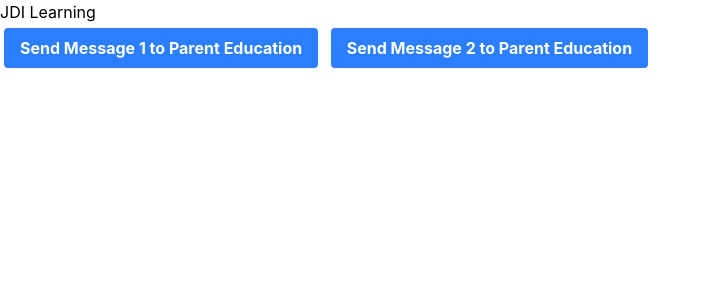
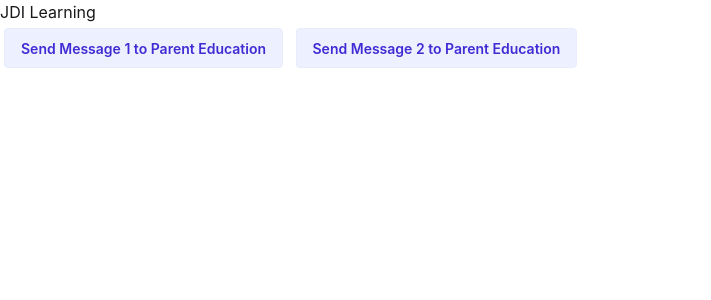
Before and after one commit to d57alpha/jdilearning, a SvelteKit app: page / in a window 1280 px wide. Shown: the top 300 px of the page, without its empty margins (0-711 px from the left). Built offline with nearby package versions, Linux system fonts and the light colour scheme.

Commit message:
Add more edu<->plugin messaging

```diff
--- a/package.json
+++ b/package.json
@@ -13,7 +13,8 @@
 		"@sveltejs/adapter-auto": "^7.0.1",
 		"@sveltejs/kit": "^2.57.0",
 		"@sveltejs/vite-plugin-svelte": "^7.0.0",
-		"@tailwindcss/vite": "^4.2.2",
+		"@tailwindcss/vite": "^0.0.0-insiders.f3fdda2",
+		"daisyui": "^5.5.19",
 		"svelte": "^5.55.2",
 		"tailwindcss": "^4.2.2",
 		"vite": "^8.0.7"
--- a/src/routes/+page.svelte
+++ b/src/routes/+page.svelte
@@ -1,48 +1,65 @@
+
+<!-- Svelte 5 style -->
+ <svelte:window onmessage={(event) => {
+     //if (event.origin !== 'http://localhost:5174') return;
+     if (event.origin !== 'https://eduplatform-sigma-nine.vercel.app/') return;
+     console.log('plugin, get eduplatform message', event.data);
+ }} />
+
+ <!--
+
+  Development -> Vercel
+    http://localhost:5173/ -> https://jdilearning.vercel.app/
+    http://localhost:5174/ -> https://eduplatform-sigma-nine.vercel.app/
+
+  Vercel -> Development
+    https://jdilearning.vercel.app/ -> http://localhost:5173/
+    https://eduplatform-sigma-nine.vercel.app/ -> http://localhost:5174/
+
+ -->
+
 <script>
     import { onMount } from "svelte";
 
   	onMount(() => {
  		  console.log('jdi learning (child) component has mounted');
-
       //  Let the Parent (Education system) know the plugin is active
-
-        // This is for plugin in iframe
-        //window.parent.postMessage({ type: 'IFRAME_READY' }, 'http://localhost:5174/');
-        window.parent.postMessage({ type: 'IFRAME_READY' }, 'https://eduplatform-sigma-nine.vercel.app/');
-
-        // This is for plugin in separate window
-        //window.opener.postMessage({ type: 'IFRAME_READY' }, 'http://localhost:5174/');
-
-        window.addEventListener('message', (event) => {
-          // Security Check: Always verify the origin!
-          // if (event.origin !== "https://trusted-domain.com") return;
-          //console.log('Received data:', event.data.payload);
-          console.log('jdi learning (child) Received data:', event.data, event.origin);
-      });
+        //localhost
+      //window.parent.postMessage({ type: 'IFRAME_READY' }, 'http://localhost:5174/');
+      // Vercel
+      window.parent.postMessage({ type: 'IFRAME_READY' }, 'https://eduplatform-sigma-nine.vercel.app/');
 	  });
 
-    // This is for plugin in iframe
     function sendmsg1(){
+      // localhost
       //window.parent.postMessage("Message 1 from plugin to parent", 'http://localhost:5174/');
+      // Vercel
       window.parent.postMessage("Message 1 from plugin to parent", 'https://eduplatform-sigma-nine.vercel.app/');
     }
     function sendmsg2(){
+      // localhost
       //window.parent.postMessage("Message 2 from plugin to parent", 'http://localhost:5174/');
+      // Vercel
       window.parent.postMessage("Message 2 from plugin to parent", 'https://eduplatform-sigma-nine.vercel.app/');
     }
 
-    // This is for plugin in separate window
-    /*
-    function sendmsg1(){
-      window.opener.postMessage("Message 1 from plugin to parent", 'http://localhost:5174/');
-    }
-    function sendmsg2(){
-      window.opener.postMessage("Message 2 from plugin to parent", 'http://localhost:5174/');
-    }
-    */
-   let b = "bg-blue-500 hover:bg-blue-700 text-white font-bold py-2 px-4 rounded m-1"
 </script>
 
 <h1>JDI Learning</h1>
-<button class={b}  onclick={sendmsg1}>Send Message 1 to Parent Education</button>
-<button class={b}  onclick={sendmsg2}>Send Message 2 to Parent Education</button>
+<button class="btn btn-soft btn-primary m-1"  onclick={sendmsg1}>Send Message 1 to Parent Education</button>
+<button class="btn btn-soft btn-primary m-1"  onclick={sendmsg2}>Send Message 2 to Parent Education</button>
+
+<!--
+
+// This is for plugin in separate window
+//window.opener.postMessage({ type: 'IFRAME_READY' }, 'http://localhost:5174/');
+// This is for plugin in separate window
+/*
+function sendmsg1(){
+  window.opener.postMessage("Message 1 from plugin to parent", 'http://localhost:5174/');
+}
+function sendmsg2(){
+  window.opener.postMessage("Message 2 from plugin to parent", 'http://localhost:5174/');
+}
+*/
+-->
--- a/src/routes/layout.css
+++ b/src/routes/layout.css
@@ -1 +1,2 @@
 @import 'tailwindcss';
+@plugin "daisyui";
```
Also changed, not shown: 1 other file (tests, documents, lock files or other folders).
